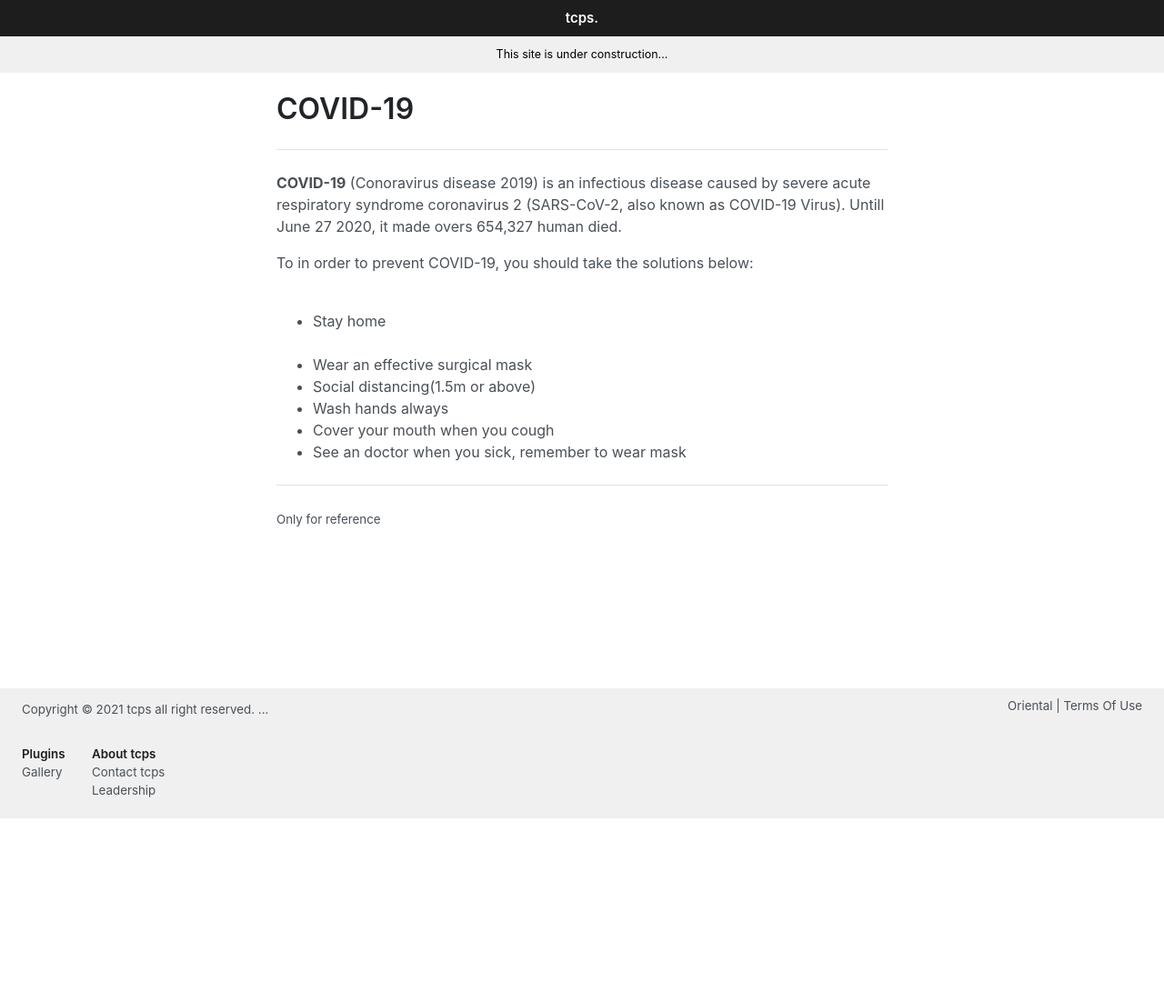
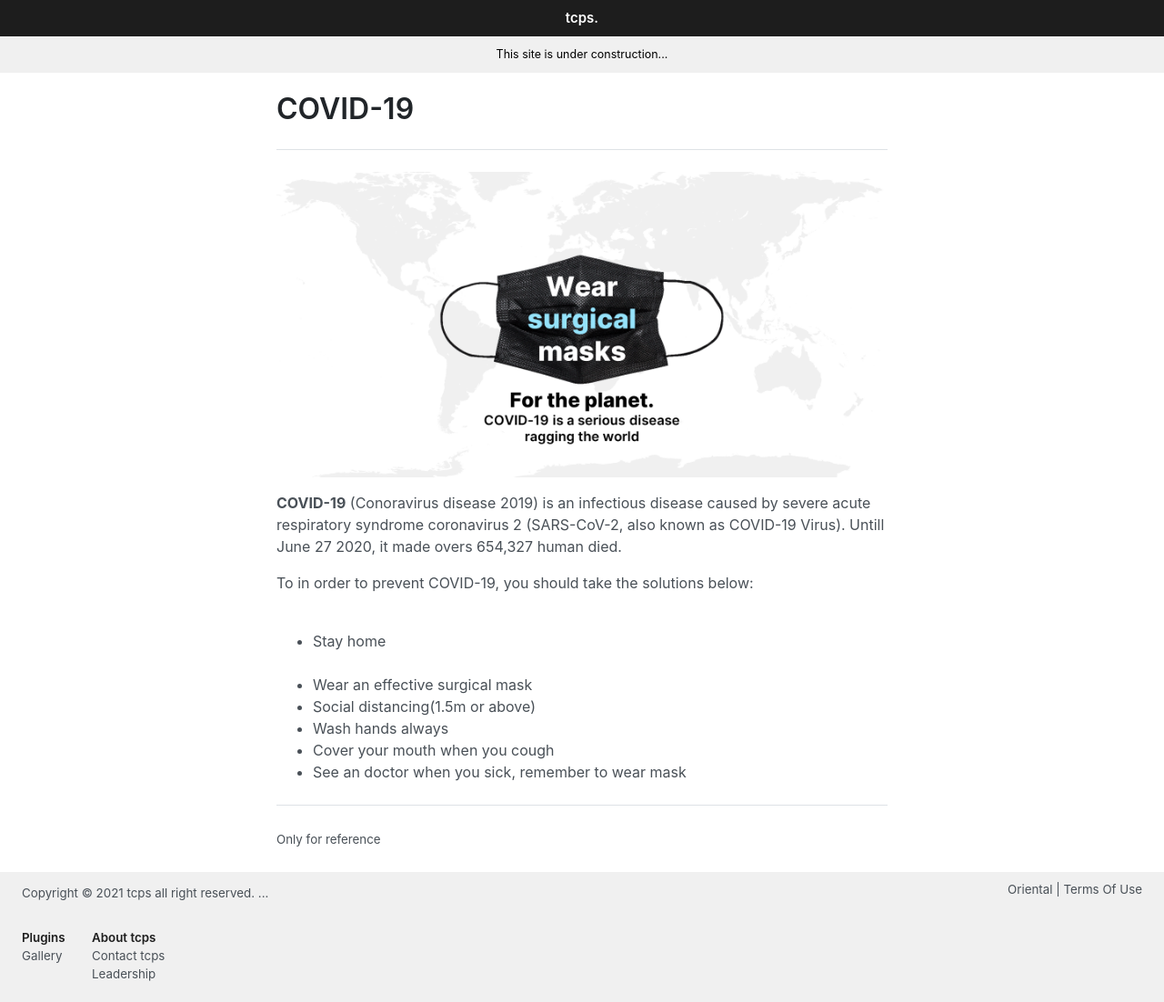
Before and after one commit to ttcps/ttcps.github.io, a Jekyll site: the page built from covid.html, in a window 1280 px wide. Shown: the whole page at 91% size. Built offline with Jekyll 4.4.1, drawn with Linux system fonts in a browser that asks for light colours; before the commit the page ends 900 px from its top, so only the background shows below that.

Commit message:
Update covid.html

```diff
--- a/covid.html
+++ b/covid.html
@@ -4,6 +4,7 @@ title: COVID-19
 ---
 <h1 class="first">COVID-19</h1>
 <hr>
+<img src="/assets/banner2.PNG">
 <p><b>COVID-19</b> (Conoravirus disease 2019) is an infectious disease caused by severe acute respiratory syndrome coronavirus 2 (SARS-CoV-2, also known as COVID-19 Virus). Untill June 27 2020, it made overs 654,327 human died.</p>
 <p>To in order to prevent COVID-19, you should take the solutions below:</p>
 
```
